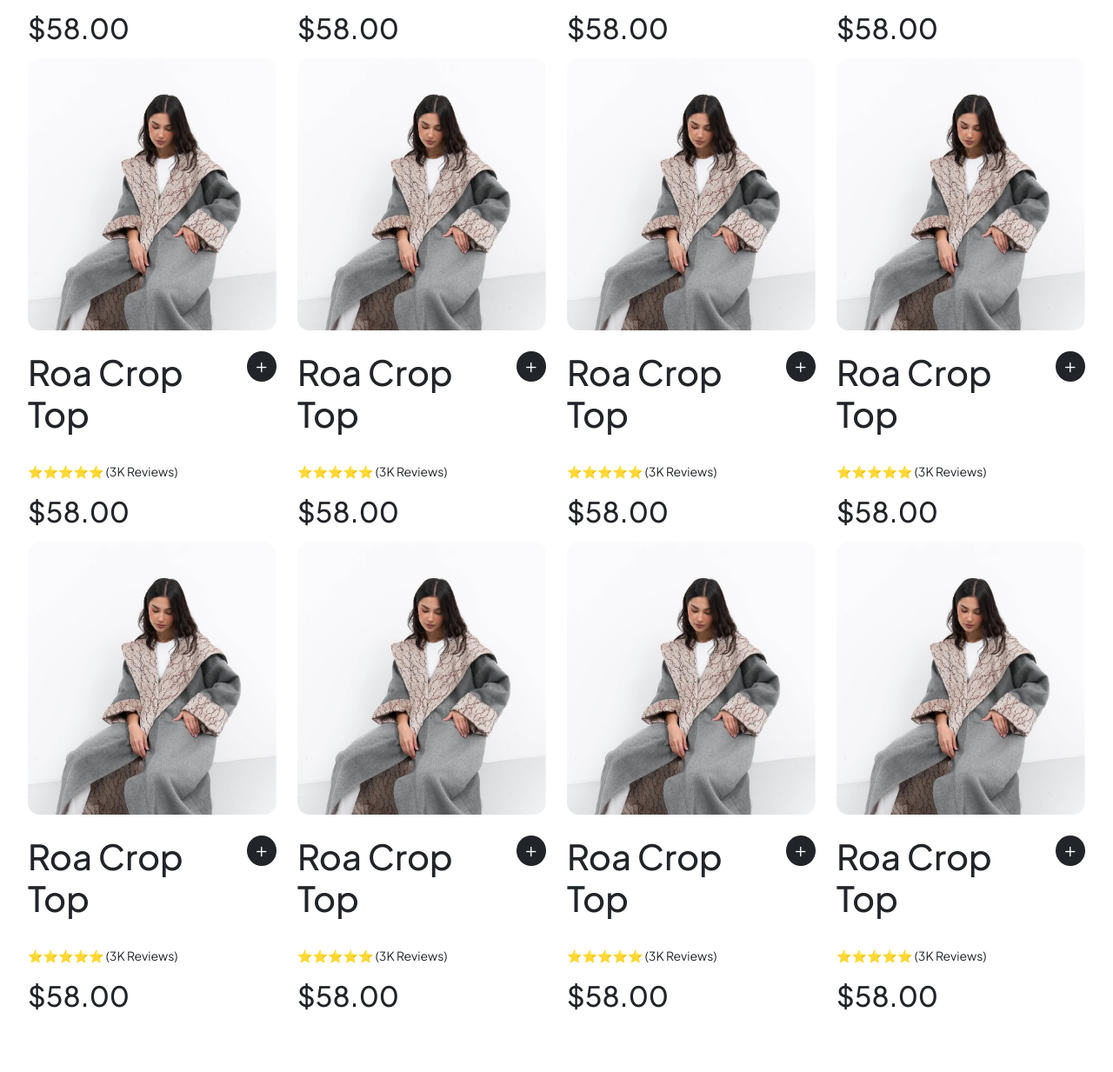
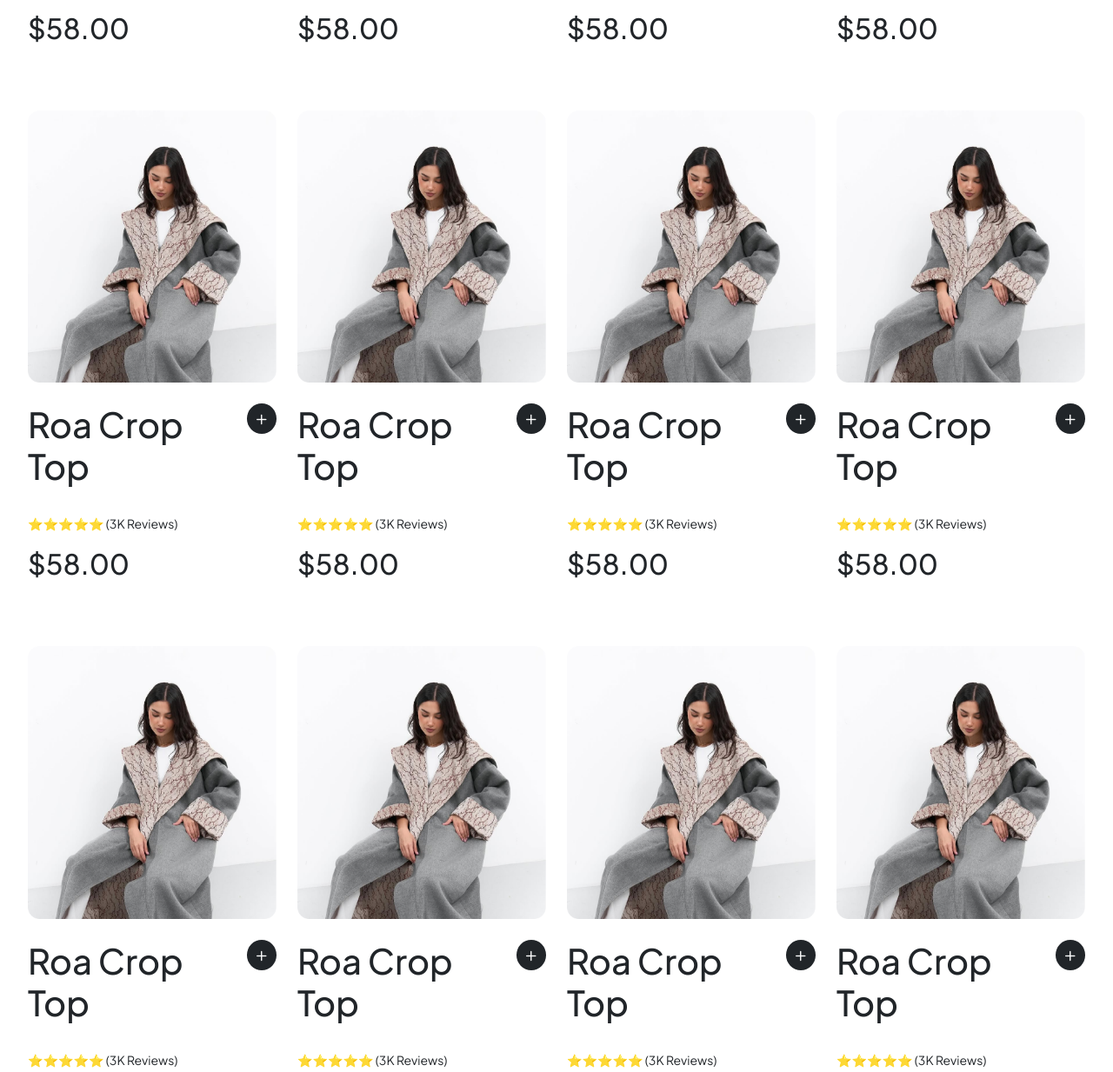
Before and after one commit to Hasnain-MarkCoders/claro, a plain HTML site: page abaya_look/index.html in a window 1280 px wide. Shown: the part 3287-4520 px from the top of the page at 87% size. Drawn offline with nearby package versions, Linux system fonts and the light colour scheme.

Commit message:
vertical gap between products adjusted wrt figma

```diff
--- a/abaya_look/index.html
+++ b/abaya_look/index.html
@@ -421,9 +421,9 @@
         </button>
       </div>
     </div>
-    <div class="container mb-md">
-      <div class="row mobile_tablet_padding">
-        <div class="col-12 col-md-6 col-lg-3">
+    <div class="container">
+      <div class="row  mobile_tablet_padding">
+        <div class="col-12 col-md-6 col-lg-3 mb-md">
           <div class="row">
             <div class="col-12">
               <div class="hover-container">
@@ -456,7 +456,7 @@
             </div>
           </div>
         </div>
-        <div class="col-12 col-md-6 col-lg-3">
+        <div class="col-12 col-md-6 col-lg-3 mb-md">
           <div class="row">
             <div class="col-12">
               <div class="hover-container">
@@ -489,7 +489,7 @@
             </div>
           </div>
         </div>
-        <div class="col-12 col-md-6 col-lg-3">
+        <div class="col-12 col-md-6 col-lg-3 mb-md">
           <div class="row">
             <div class="col-12">
               <div class="hover-container">
@@ -522,7 +522,7 @@
             </div>
           </div>
         </div>
-        <div class="col-12 col-md-6 col-lg-3">
+        <div class="col-12 col-md-6 col-lg-3 mb-md">
           <div class="row">
             <div class="col-12">
               <div class="hover-container">
@@ -555,7 +555,7 @@
             </div>
           </div>
         </div>
-        <div class="col-12 col-md-6 col-lg-3">
+        <div class="col-12 col-md-6 col-lg-3 mb-md">
           <div class="row">
             <div class="col-12">
               <div class="hover-container">
@@ -588,7 +588,7 @@
             </div>
           </div>
         </div>
-        <div class="col-12 col-md-6 col-lg-3">
+        <div class="col-12 col-md-6 col-lg-3 mb-md">
           <div class="row">
             <div class="col-12">
               <div class="hover-container">
@@ -621,7 +621,7 @@
             </div>
           </div>
         </div>
-        <div class="col-12 col-md-6 col-lg-3">
+        <div class="col-12 col-md-6 col-lg-3 mb-md">
           <div class="row">
             <div class="col-12">
               <div class="hover-container">
@@ -654,7 +654,7 @@
             </div>
           </div>
         </div>
-        <div class="col-12 col-md-6 col-lg-3">
+        <div class="col-12 col-md-6 col-lg-3 mb-md">
           <div class="row">
             <div class="col-12">
               <div class="hover-container">
@@ -687,7 +687,7 @@
             </div>
           </div>
         </div>
-        <div class="col-12 col-md-6 col-lg-3">
+        <div class="col-12 col-md-6 col-lg-3 mb-md">
           <div class="row">
             <div class="col-12">
               <div class="hover-container">
@@ -720,7 +720,7 @@
             </div>
           </div>
         </div>
-        <div class="col-12 col-md-6 col-lg-3">
+        <div class="col-12 col-md-6 col-lg-3 mb-md">
           <div class="row">
             <div class="col-12">
               <div class="hover-container">
@@ -753,7 +753,7 @@
             </div>
           </div>
         </div>
-        <div class="col-12 col-md-6 col-lg-3">
+        <div class="col-12 col-md-6 col-lg-3 mb-md">
           <div class="row">
             <div class="col-12">
               <div class="hover-container">
@@ -786,7 +786,7 @@
             </div>
           </div>
         </div>
-        <div class="col-12 col-md-6 col-lg-3">
+        <div class="col-12 col-md-6 col-lg-3 mb-md">
           <div class="row">
             <div class="col-12">
               <div class="hover-container">
```
Also changed, not shown: ramadhan_look/index.html (+12 -12 lines), sale/index.html (+13 -13 lines), summer_look/index.html (+13 -13 lines), winter_look/index.html (+13 -13 lines).
